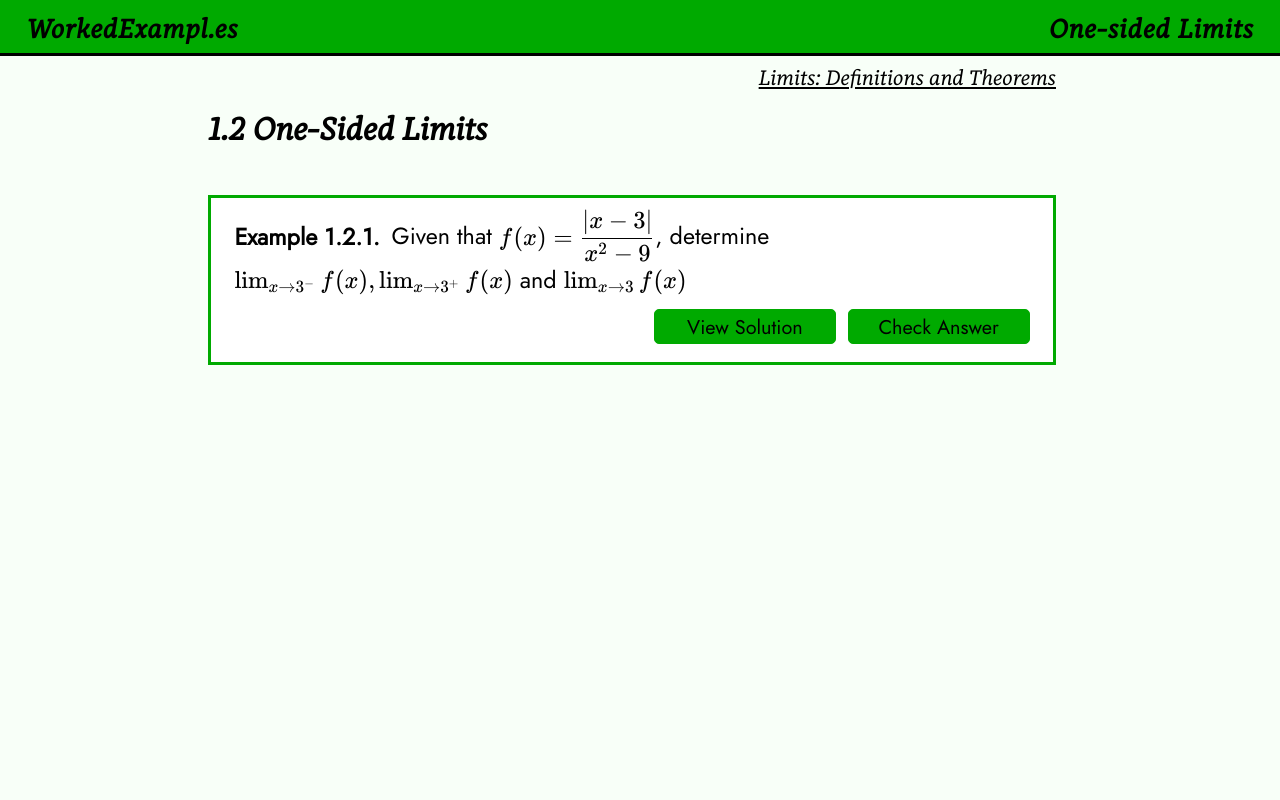
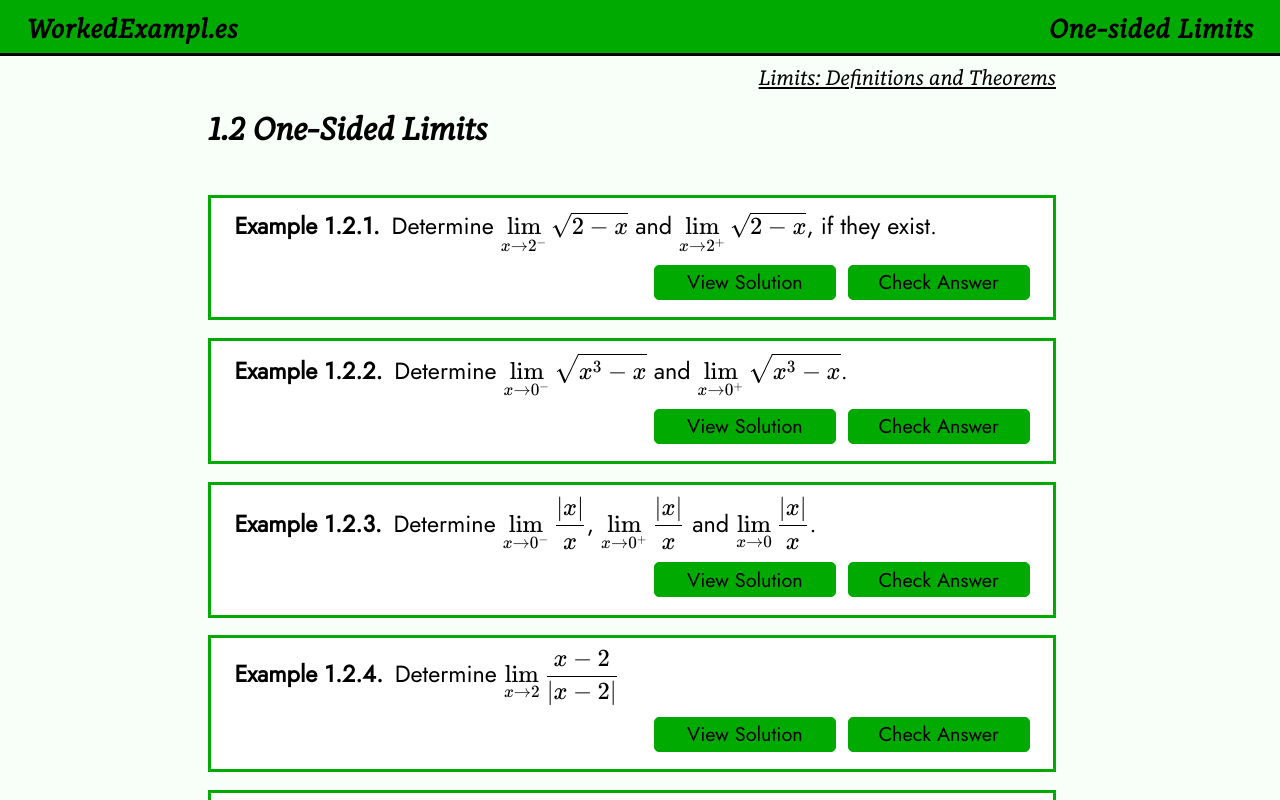
Before and after one commit to dmorgorg/wex, a SvelteKit app: page /math/calculus/limits/02oneSided in a window 1280 px wide. Built offline with nearby package versions, Linux system fonts and the light colour scheme.

Commit message:
a bit one-sided

```diff
--- a/src/routes/math/calculus/limits/02oneSided/+page.svelte
+++ b/src/routes/math/calculus/limits/02oneSided/+page.svelte
@@ -18,6 +18,114 @@
 
 		<!-- !!!!!!!!!!!!!!!!!!!!!!!!!!!!!!!!!!!!!!!!!!!!!!!!!!!!!!!!!!!!!!!!!!!!!!!!!!!!!!!!! -->
 
+		<WE {levels}>
+			Determine {@html ki`\displaystyle \lim_{x \to 2^-} \sqrt{2-x}`} and {@html ki`\displaystyle \lim_{x \to 2^+} \sqrt{2-x}`},
+			if they exist.
+
+			{#snippet solution()}
+				Note that {@html ki`f(x)=\sqrt{2-x}`} is well-defined at {@html ki`x\leqslant2`} but not for
+				{@html ki`x\gt 2`}
+				(This course is restricted to the real numbers so the square root of a negative number cannot
+				be considered.) The left-hand limit can be found just by evaluating the function at {@html ki`x=2`}:
+				{@html kd` \lim_{x \to 2^-} \sqrt{2-x}=\sqrt{2-(2)}=0`} The function {@html ki`f(x)=\sqrt{2-x}`}
+				is not defined for {@html ki`x\gt 2`} so the righthand limit does not exist.
+			{/snippet}
+
+			{#snippet answer()}
+				{@html kd` \lim_{x \to 2^-} \sqrt{2-x}=0, \lim_{x \to 2^+} \sqrt{2-x} \textsf{ does not exist.}`}
+			{/snippet}
+		</WE>
+
+		<!-- !!!!!!!!!!!!!!!!!!!!!!!!!!!!!!!!!!!!!!!!!!!!!!!!!!!!!!!!!!!!!!!!!!!!!!!!!!!!!!!!! -->
+
+		<WE {levels}>
+			Determine {@html ki`\displaystyle \lim_{x \to 0^-} \sqrt{x^3-x}`} and {@html ki`\displaystyle \lim_{x \to 0^+} \sqrt{x^3-x}`}.
+
+			{#snippet solution()}
+				The function {@html ki`f(x)=\sqrt{x^3-x}`} is defined only on the domain for which {@html ki`x^3-x=x(x^2-1)\geqslant 0`}.
+
+				<ol class="center">
+					<li>
+						Either {@html ki`x\leqslant 0 \textsf{ and } x^2\leqslant 1
+						\Rightarrow x\leqslant 0 \textsf{ and } -1\leqslant x\leqslant 1
+						\Rightarrow -1\leqslant x\leqslant 0`}
+					</li>
+					<li>
+						Or<br />
+						{@html ki`x\geqslant 0 \textsf{ and } x^2\geqslant 1
+						\Rightarrow x\geqslant 0 \textsf{ and } x\leqslant -1 \textsf{ or } x\geqslant 1
+						\Rightarrow  x\geqslant 1`}
+					</li>
+				</ol>
+				Then, the domain of {@html ki`f(x)`} is given by {@html ki`D(f)=[-1,0]\cup[1,\infty)`}.
+				Notice that the limit at {@html ki`0`} can be approached from the left but not from the right.
+				The left limit exists but not the right limit.
+				{@html kd`
+					\lim_{x \to 0^-} \sqrt{x^3-x}=\sqrt{(0)^3-(0)}=0 \\[10pt]
+					\lim_{x \to 0^+} \sqrt{x^3-x} \textsf{ does not exist }
+				`}
+			{/snippet}
+
+			{#snippet answer()}
+				{@html kd`
+					\lim_{x \to 0^-} \sqrt{x^3-x}=0 \\[10pt]
+					\lim_{x \to 0^+} \sqrt{x^3-x} \textsf{ does not exist }
+				`}
+			{/snippet}
+		</WE>
+
+		<!-- !!!!!!!!!!!!!!!!!!!!!!!!!!!!!!!!!!!!!!!!!!!!!!!!!!!!!!!!!!!!!!!!!!!!!!!!!!!!!!!!! -->
+
+		<WE {levels}>
+			Determine {@html ki`\displaystyle \lim_{x \to 0^-} \frac{|x|}{x}`}, {@html ki`\displaystyle \lim_{x \to 0^+} \frac{|x|}{x}`}
+			and {@html ki`\displaystyle \lim_{x \to 0} \frac{|x|}{x}`}.
+
+			{#snippet solution()}
+				{@html kd`
+				\begin{gather*}
+					\lim_{x\to 0^-}\frac{|x|}{x}=\lim_{x\to 0^-}\frac{-x}{x}=\lim_{x\to 0^-}-1=-1 \\[15pt]
+					\lim_{x\to 0^+}\frac{|x|}{x}=\lim_{x\to 0^+}\frac{x}{x}=\lim_{x\to 0^+}1=1 \\[15pt]
+					\lim_{x\to 0^-}\frac{|x|}{x}\ne\lim_{x\to 0^+}\frac{|x|}{x}\textsf{ so } \lim_{x \to 0} \frac{|x|}{x}\textsf{ does not exist}
+				\end{gather*}
+					`}
+			{/snippet}
+
+			{#snippet answer()}
+				{@html kd`lim_{x \to 0^-} \frac{|x|}{x}=-1, \quad\lim_{x \to 0^+} \frac{|x|}{x}=1, \quad\textsf{ and} \displaystyle \lim_{x \to 0} \frac{|x|}{x}\textsf{ does not exist}`}
+			{/snippet}
+		</WE>
+
+		<!-- !!!!!!!!!!!!!!!!!!!!!!!!!!!!!!!!!!!!!!!!!!!!!!!!!!!!!!!!!!!!!!!!!!!!!!!!!!!!!!!!! -->
+
+		<!-- <WE {levels}>
+			Determine {@html ki`\displaystyle \lim_{x \to 0^-} \frac{|x|}{x}`}
+
+			{#snippet solution()}
+				?
+			{/snippet}
+
+			{#snippet answer()}
+				?
+			{/snippet}
+		</WE> -->
+
+		<!-- !!!!!!!!!!!!!!!!!!!!!!!!!!!!!!!!!!!!!!!!!!!!!!!!!!!!!!!!!!!!!!!!!!!!!!!!!!!!!!!!! -->
+
+		<WE {levels}>
+			Determine {@html ki`\displaystyle \lim_{x \to 2} \frac{x-2}{|x-2|}`}
+
+			{#snippet solution()}
+				{@html kd`
+				\lim_{x \to 2^-} \frac{x-2}{|x-2|}=\displaystyle \lim_{x \to 2^-} \frac{x-2}{2-x}=-1 \\[5pt]
+				\lim_{x \to 2^+} \frac{x-2}{|x-2|}=\displaystyle \lim_{x \to 2^-} \frac{x-2}{x-2}=1 \\[5pt]
+				\textsf{Since }\lim_{x \to 2^-} \frac{x-2}{|x-2|}\ne\lim_{x \to 2^+} \frac{x-2}{|x-2|},\: \lim_{x \to 2} \frac{x-2}{|x-2|} \textsf{ does not exist}`}
+			{/snippet}
+
+			{#snippet answer()}
+				?
+			{/snippet}
+		</WE>
+
 		<!-- !!!!!!!!!!!!!!!!!!!!!!!!!!!!!!!!!!!!!!!!!!!!!!!!!!!!!!!!!!!!!!!!!!!!!!!!!!!!!!!!! -->
 
 		<WE {levels}>
@@ -27,16 +135,37 @@
 			{#snippet solution()}
 				&nbsp;
 				{@html kd`
-				\begin{aligned}
-					\displaystyle\lim_{x\to 3^-} f(x) &=\displaystyle\lim_{x\to 3^-} \frac{(3-x)}{(x-3)(x+3)}=\displaystyle\lim_{x\to 3^-} \frac{-\cancel{(x-3)}}{\cancel{(x-3)}(x+3)}=-\frac{1}{6}\\[15pt]
-					\displaystyle\lim_{x\to 3^+} f(x) &=\displaystyle\lim_{x\to 3^+} \frac{(x-3)}{(x-3)(x+3)}=\displaystyle\lim_{x\to 3^+} \frac{\cancel{(x-3)}}{\cancel{(x-3)}(x+3)}=\frac{1}{6}\\[15pt]
-				\end{aligned}
+				\begin{gather*}
+					\displaystyle\lim_{x\to 3^-} f(x) =\displaystyle\lim_{x\to 3^-} \frac{(3-x)}{(x-3)(x+3)}=\displaystyle\lim_{x\to 3^-} \frac{-\cancel{(x-3)}}{\cancel{(x-3)}(x+3)}=-\frac{1}{6}\\[15pt]
+					\displaystyle\lim_{x\to 3^+} f(x) =\displaystyle\lim_{x\to 3^+} \frac{(x-3)}{(x-3)(x+3)}=\displaystyle\lim_{x\to 3^+} \frac{\cancel{(x-3)}}{\cancel{(x-3)}(x+3)}=\frac{1}{6}\\[20pt]
+					\lim_{x\to 3} f(x) \textsf{ does not exist (DNE), since} \lim_{x\to 3^-} f(x) \ne \lim_{x\to 3^+} f(x)
+				\end{gather*}
 			`}
-				{@html kd`\lim_{x\to 3} f(x) \textsf{ does not exist (DNE), since} \lim_{x\to 3^-} f(x) \ne \lim_{x\to 3^+} f(x) `}
 			{/snippet}
 
 			{#snippet answer()}
 				{@html kd`\displaystyle \lim_{x \to 2} (3x^2 - 5x + 2)=4`}
+			{/snippet}
+		</WE>
+
+		<!-- !!!!!!!!!!!!!!!!!!!!!!!!!!!!!!!!!!!!!!!!!!!!!!!!!!!!!!!!!!!!!!!!!!!!!!!!!!!!!!!!! -->
+
+		<WE {levels}>
+			If {@html ki`f(x)=\small\begin{cases}
+   3x+2 &\text{if } c<4 \\
+   5x+k &\text{if } c\geqslant 4
+\end{cases}`}, find {@html ki`k`} so that {@html ki`\lim_{x\to 4} f(x)`} exists.
+			{#snippet solution()}
+				{@html kd`
+				\lim_{x\to 4^-} f(x)= \lim_{x\to 4^-} 3x+2= 3(4)+2 = 14\\[10pt]
+				\lim_{x\to 4^+} f(x)= \lim_{x\to 4^+} 5x+k= 5(4)+k = 20+k\\[10pt]
+			`}
+				For {@html ki`\displaystyle\lim_{x\to 4} f(x)`} to exist, we need {@html ki`\displaystyle\lim_{x\to 4^-} f(x)=\displaystyle\lim_{x\to 4^+} f(x)`},
+				i.e. {@html ki`14=20+k\Rightarrow k=-6`}
+			{/snippet}
+
+			{#snippet answer()}
+				{@html kd`k=-6`}
 			{/snippet}
 		</WE>
 	</main>
@@ -64,4 +193,10 @@
 			padding-block: 1rem;
 		}
 	}
+	ol.center {
+		/* border: 1px solid green; */
+		margin-inline: auto;
+		max-width: 80%;
+		width: fit-content;
+	}
 </style>
```
Also changed, not shown: src/routes/math/calculus/limits/defs/+page.svelte (+42 -14 lines).
